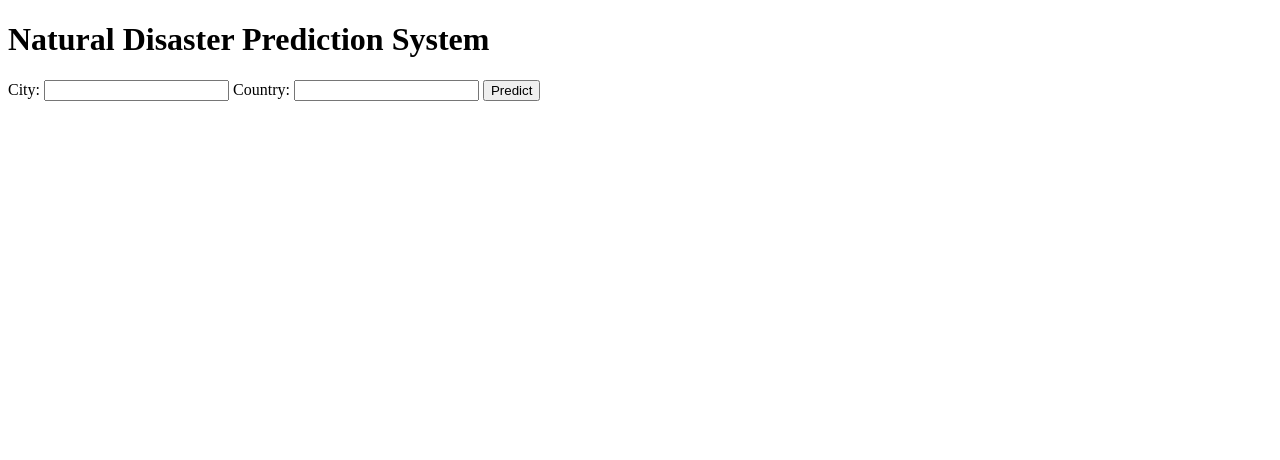
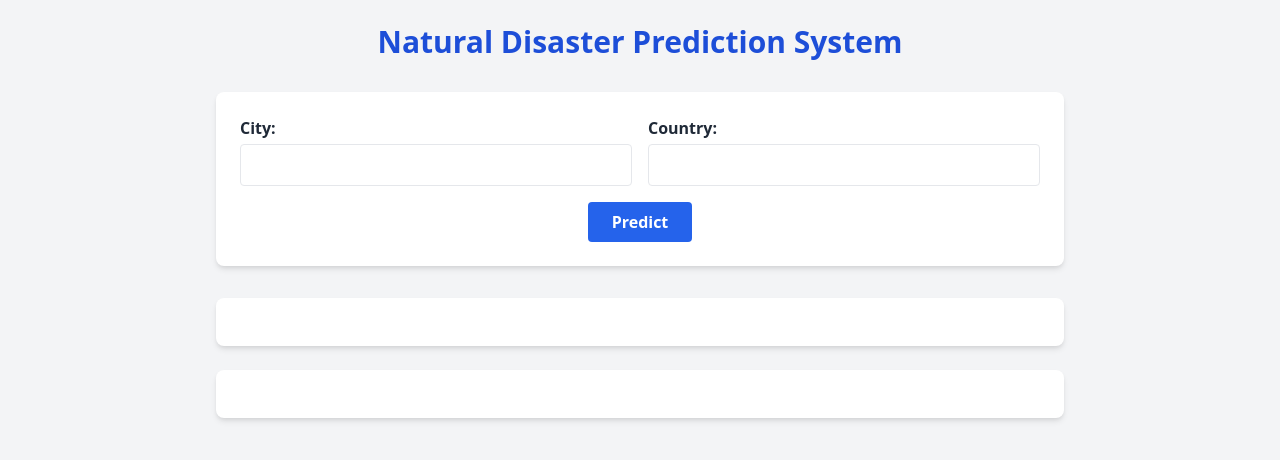
Before and after one commit to Bunny-on-github/Disaster_Prediction, a Flask app: page / in a window 1280 px wide. Shown: the top 460 px of the page. Run offline with Flask 3, Linux system fonts and the light colour scheme; parts of the project's set-up code (start-up, migrations or seed data) failed here and were passed over.

Commit message:
UI fixed

```diff
--- a/templates/index.html
+++ b/templates/index.html
@@ -5,67 +5,56 @@
     <meta name="viewport" content="width=device-width, initial-scale=1.0">
     <title>Disaster Prediction</title>
     <script src="https://cdn.jsdelivr.net/npm/chart.js"></script>
+    <link href="https://cdn.jsdelivr.net/npm/tailwindcss@2.2.19/dist/tailwind.min.css" rel="stylesheet">
 </head>
-<body>
-    <style>
-        .chart-container {
-            width: 100%;
-            max-width: 900px;
-            margin: 30px auto;
-            position: relative;
-        }
+<body class="bg-gray-100 text-gray-800">
+    <div class="max-w-4xl mx-auto p-6">
+        <h1 class="text-3xl font-bold text-center mb-8 text-blue-700">Natural Disaster Prediction System</h1>
 
-        canvas {
-            width: 100% !important;
-            height: auto !important;
-        }
-    </style>
+        <form method="POST" class="bg-white shadow-md rounded-lg p-6 mb-8">
+            <div class="grid grid-cols-1 md:grid-cols-2 gap-4">
+                <div>
+                    <label for="city" class="block font-semibold mb-1">City:</label>
+                    <input type="text" id="city" name="city" required class="w-full p-2 border rounded focus:outline-none focus:ring-2 focus:ring-blue-500">
+                </div>
+                <div>
+                    <label for="country" class="block font-semibold mb-1">Country:</label>
+                    <input type="text" id="country" name="country" required class="w-full p-2 border rounded focus:outline-none focus:ring-2 focus:ring-blue-500">
+                </div>
+            </div>
 
-    <h1>Natural Disaster Prediction System</h1>
-
-    <form method="POST">
-        <label for="city">City:</label>
-        <input type="text" id="city" name="city" required>
-
-        <label for="country">Country:</label>
-        <input type="text" id="country" name="country" required>
-
-        <!-- <label for="disaster">Disaster Type:</label>
-        <select name="disaster" id="disaster">
-            <option value="flood">Flood</option>
-            <option value="earthquake">Earthquake</option>
-            <option value="cyclone">Cyclone</option>
-            <option value="drought">Drought</option>
-        </select> -->
-
-        <button type="submit">Predict</button>
+            <div class="mt-4 text-center">
+                <button type="submit" class="bg-blue-600 hover:bg-blue-700 text-white font-semibold py-2 px-6 rounded transition duration-200">Predict</button>
+            </div>
         </form>
 
         {% if error %}
-        <p style="color: red;">{{ error }}</p>
+            <p class="text-red-600 text-center mb-4">{{ error }}</p>
         {% endif %}
 
         {% if weather %}
-        <h2>Weather Information</h2>
-        <ul>
+            <div class="bg-white shadow-md rounded-lg p-6 mb-6">
+                <h2 class="text-2xl font-semibold mb-4 text-blue-600">Weather Information</h2>
+                <ul class="list-disc list-inside space-y-1">
                     <li>Temperature: {{ weather.temperature }}°C</li>
                     <li>Humidity: {{ weather.humidity }}%</li>
                     <li>Wind Speed: {{ weather.wind_speed }} km/h</li>
                     <li>Rainfall: {{ weather.rainfall }} mm</li>
                     <li>Pressure: {{ weather.pressure }} hPa</li>
                 </ul>
+            </div>
         {% endif %}
 
         {% if prediction %}
-        <h2>Predicted Disaster Type</h2>
-        <p><strong>{{ prediction }}</strong></p>
+            <div class="bg-white shadow-md rounded-lg p-6 mb-6">
+                <h2 class="text-2xl font-semibold mb-2 text-green-600">Predicted Disaster Type</h2>
+                <p class="text-lg font-medium">{{ prediction }}</p>
+            </div>
         {% endif %}
 
-
-
-    <div class="chart-container">
+        <div class="chart-container bg-white shadow-md rounded-lg p-6 mb-6">
             {% if input_data %}
-            <h2>Model Input Visualization</h2>
+                <h2 class="text-xl font-semibold mb-4 text-purple-600">Model Input Visualization</h2>
                 <canvas id="inputDataChart"></canvas>
                 <script>
                     const rawInputData = {{ input_data | tojson | safe }};
@@ -74,28 +63,15 @@
                         'Humidity', 'Wind Speed', 'Pressure', 'Soil Moisture',
                         'Seismic Activity', 'Elevation', 'Month'
                     ];
-
-                // Define realistic min and max values for scaling
                     const featureRanges = [
-                    [-90, 90],          // Latitude
-                    [-180, 180],        // Longitude
-                    [-30, 50],          // Avg Temp (°C)
-                    [0, 500],           // Rainfall (mm)
-                    [0, 100],           // Humidity (%)
-                    [0, 150],           // Wind Speed (km/h)
-                    [950, 1050],        // Pressure (hPa)
-                    [0, 100],           // Soil Moisture (%)
-                    [0, 10],            // Seismic Activity (Richter)
-                    [0, 8848],          // Elevation (m) – Mt. Everest max
-                    [1, 12]             // Month
+                        [-90, 90], [-180, 180], [-30, 50], [0, 500],
+                        [0, 100], [0, 150], [950, 1050], [0, 100],
+                        [0, 10], [0, 8848], [1, 12]
                     ];
-
-                // Normalize values to 0-100 range
                     const normalizedData = rawInputData.map((value, i) => {
                         const [min, max] = featureRanges[i];
                         return ((value - min) / (max - min)) * 100;
                     });
-
                     const ctx = document.getElementById('inputDataChart').getContext('2d');
                     const inputDataChart = new Chart(ctx, {
                         type: 'bar',
@@ -107,7 +83,7 @@
                                 backgroundColor: 'rgba(54, 162, 235, 0.5)',
                                 borderColor: 'rgba(54, 162, 235, 1)',
                                 borderWidth: 1,
-                            originalData: rawInputData // store original data for tooltip
+                                originalData: rawInputData
                             }]
                         },
                         options: {
@@ -135,20 +111,17 @@
                         }
                     });
                 </script>
-
             {% endif %}
         </div>
 
-    <div class="chart-container">
+        <div class="chart-container bg-white shadow-md rounded-lg p-6">
             {% if probabilities %}
-            <h2>Disaster Type Probabilities</h2>
-            <!-- <pre>{{ probabilities }}</pre> -->
+                <h2 class="text-xl font-semibold mb-4 text-red-600">Disaster Type Probabilities</h2>
                 <canvas id="probabilitiesChart"></canvas>
                 <script>
                     const probData = {{ probabilities | tojson | safe }};
                     const probLabels = Object.keys(probData);
                     const probValues = Object.values(probData);
-
                     const ctx2 = document.getElementById('probabilitiesChart').getContext('2d');
                     const probabilitiesChart = new Chart(ctx2, {
                         type: 'bar',
@@ -179,99 +152,6 @@
                 </script>
             {% endif %}
         </div>
-
-    <script>
-        // Save original chart config
-        let inputDataChart;
-        let probabilitiesChart;
-
-        function drawInputChart() {
-            const rawInputData = {{ input_data | tojson | safe }};
-            const labels = [...]; // same as before
-            const featureRanges = [...]; // same as before
-
-            const normalizedData = rawInputData.map((value, i) => {
-                const [min, max] = featureRanges[i];
-                return ((value - min) / (max - min)) * 100;
-            });
-
-            const ctx = document.getElementById('inputDataChart').getContext('2d');
-            if (inputDataChart) inputDataChart.destroy();
-            inputDataChart = new Chart(ctx, {
-                type: 'bar',
-                data: {
-                    labels: labels,
-                    datasets: [{
-                        label: 'Input Features (scaled %)',
-                        data: normalizedData,
-                        backgroundColor: 'rgba(54, 162, 235, 0.5)',
-                        borderColor: 'rgba(54, 162, 235, 1)',
-                        borderWidth: 1,
-                        originalData: rawInputData
-                    }]
-                },
-                options: {
-                    responsive: true,
-                    maintainAspectRatio: false,
-                    scales: {
-                        y: {
-                            beginAtZero: true,
-                            max: 100
-                        }
-                    },
-                    plugins: {
-                        tooltip: {
-                            callbacks: {
-                                label: function(context) {
-                                    return `${context.label}: ${context.dataset.originalData[context.dataIndex]}`;
-                                }
-                            }
-                        }
-                    }
-                }
-            });
-        }
-
-        function drawProbChart() {
-            const probData = {{ probabilities | tojson | safe }};
-            const ctx2 = document.getElementById('probabilitiesChart').getContext('2d');
-            if (probabilitiesChart) probabilitiesChart.destroy();
-            probabilitiesChart = new Chart(ctx2, {
-                type: 'bar',
-                data: {
-                    labels: Object.keys(probData),
-                    datasets: [{
-                        label: 'Disaster Probabilities',
-                        data: Object.values(probData),
-                        backgroundColor: 'rgba(255, 99, 132, 0.5)',
-                        borderColor: 'rgba(255, 99, 132, 1)',
-                        borderWidth: 1
-                    }]
-                },
-                options: {
-                    responsive: true,
-                    maintainAspectRatio: false,
-                    scales: {
-                        y: {
-                            beginAtZero: true,
-                            max: 1
-                        }
-                    }
-                }
-            });
-        }
-
-        window.addEventListener('load', () => {
-            drawInputChart();
-            drawProbChart();
-        });
-
-        // Optional: re-render on resize (Chart.js usually handles this well)
-        // window.addEventListener('resize', () => {
-        //     drawInputChart();
-        //     drawProbChart();
-        // });
-    </script>
-
+    </div>
 </body>
 </html>
```
Also changed, not shown: 1 other file. Lines whose indentation alone changed are shown as unchanged.
